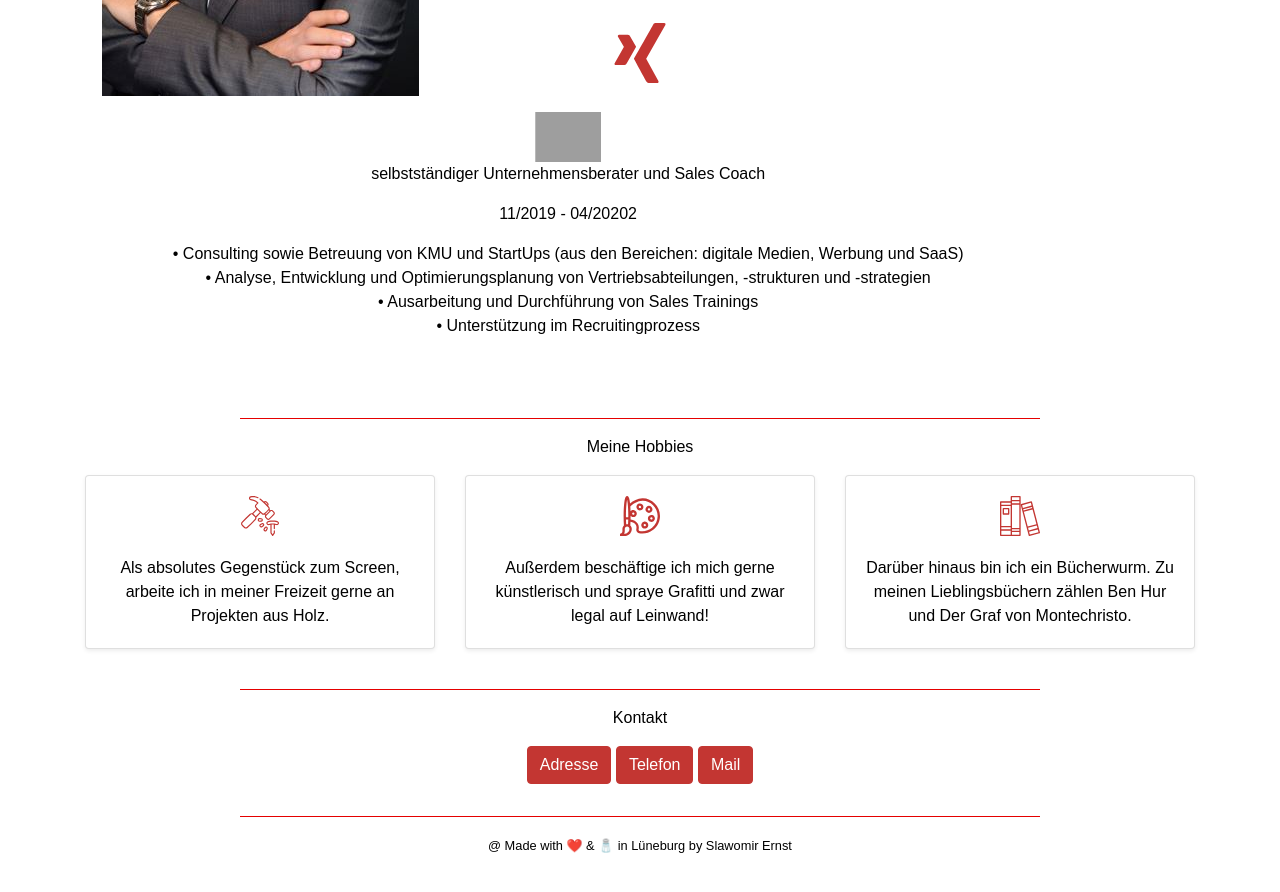
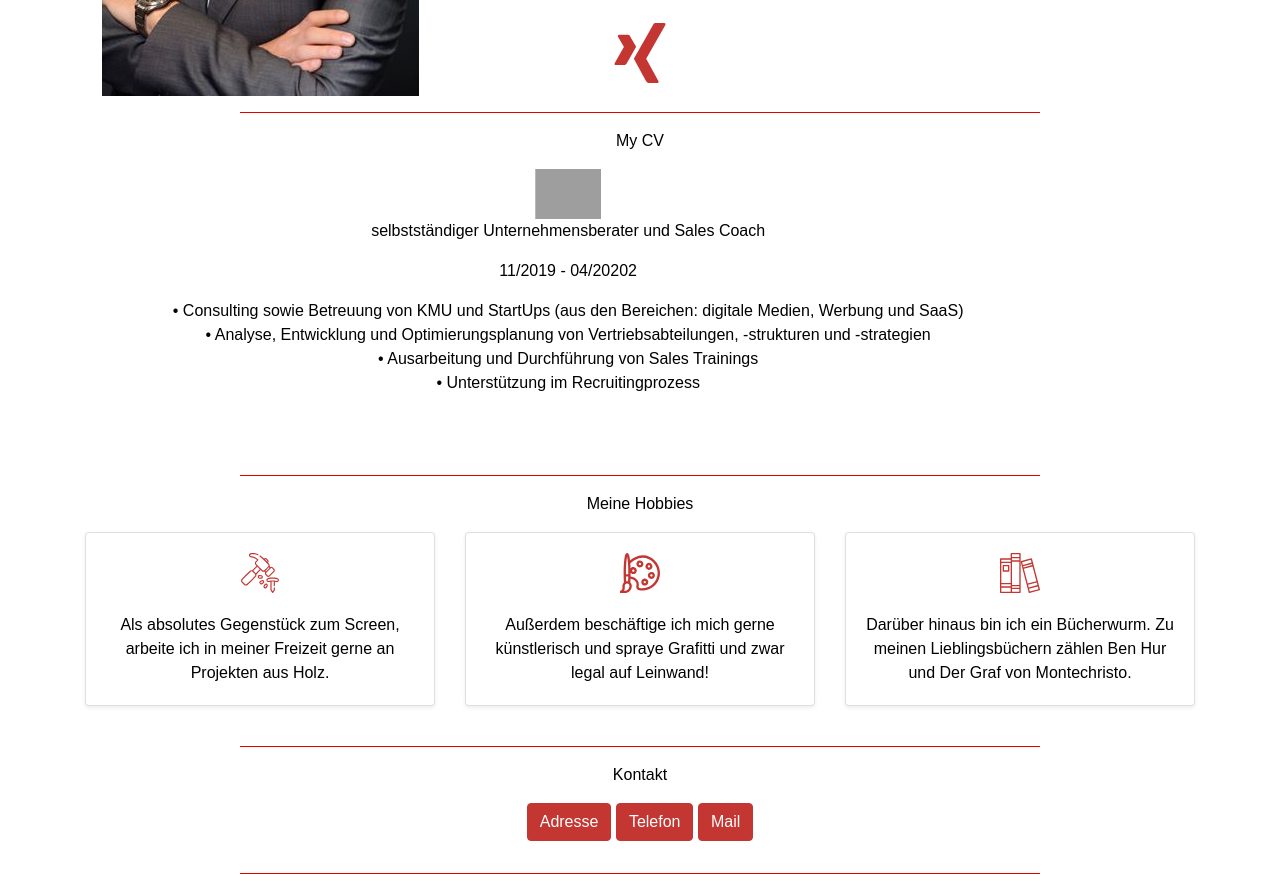
Before and after one commit to slawoe/my-portfolio-page, a plain HTML site: page index.html in a window 1280 px wide. Shown: the part 1248-2140 px from the top of the page. Before the commit the page ends 2105 px from the top, so only its background shows below. Drawn offline with nearby package versions, Linux system fonts and the light colour scheme; grey boxes are pictures that could not be loaded.

```diff
--- a/index.html
+++ b/index.html
@@ -113,7 +113,8 @@
               <div class="connection-svg-padding"><svg role="img" fill="#c33632" viewBox="0 0 24 24"  width="60px" xmlns="http://www.w3.org/2000/svg"><title>LinkedIn icon</title><path d="M20.447 20.452h-3.554v-5.569c0-1.328-.027-3.037-1.852-3.037-1.853 0-2.136 1.445-2.136 2.939v5.667H9.351V9h3.414v1.561h.046c.477-.9 1.637-1.85 3.37-1.85 3.601 0 4.267 2.37 4.267 5.455v6.286zM5.337 7.433c-1.144 0-2.063-.926-2.063-2.065 0-1.138.92-2.063 2.063-2.063 1.14 0 2.064.925 2.064 2.063 0 1.139-.925 2.065-2.064 2.065zm1.782 13.019H3.555V9h3.564v11.452zM22.225 0H1.771C.792 0 0 .774 0 1.729v20.542C0 23.227.792 24 1.771 24h20.451C23.2 24 24 23.227 24 22.271V1.729C24 .774 23.2 0 22.222 0h.003z"/></svg>
               </div><br>
               <div class="connection-svg-padding"> <svg role="img" fill="#c33632" viewBox="0 0 24 24"  width="60px" xmlns="http://www.w3.org/2000/svg"><title>Xing icon</title><path d="M18.188 0c-.517 0-.741.325-.927.66 0 0-7.455 13.224-7.702 13.657.015.024 4.919 9.023 4.919 9.023.17.308.436.66.967.66h3.454c.211 0 .375-.078.463-.22.089-.151.089-.346-.009-.536l-4.879-8.916c-.004-.006-.004-.016 0-.022L22.139.756c.095-.191.097-.387.006-.535C22.056.078 21.894 0 21.686 0h-3.498zM3.648 4.74c-.211 0-.385.074-.473.216-.09.149-.078.339.02.531l2.34 4.05c.004.01.004.016 0 .021L1.86 16.051c-.099.188-.093.381 0 .529.085.142.239.234.45.234h3.461c.518 0 .766-.348.945-.667l3.734-6.609-2.378-4.155c-.172-.315-.434-.659-.962-.659H3.648v.016z"/></svg>
-            </div></div>
+
+              </div></div>
             <div class="col-md-4">
               <h2 class="text-secondary">My skills</h2>
               <table class="table-hover table-responsive">
@@ -223,7 +224,10 @@
         </section>
         <section><p></p></section>
       <!-- CV -->
-      <section><div id="myCarousel" class="carousel slide" data-ride="carousel">
+      <section>
+        <hr>
+        <p class="text-center">My CV</p>
+        <div id="myCarousel" class="carousel slide" data-ride="carousel">
         <ol class="carousel-indicators">
           <li data-target="#myCarousel" data-slide-to="0" class="active"></li>
           <li data-target="#myCarousel" data-slide-to="1" class=""></li>
--- a/scss/custom.scss
+++ b/scss/custom.scss
@@ -44,5 +44,6 @@
 .connection-svg-padding {
   padding: 2px;
 }
+
 // Include all Bootstrap
 @import "../node_modules/bootstrap/scss/bootstrap";
```
